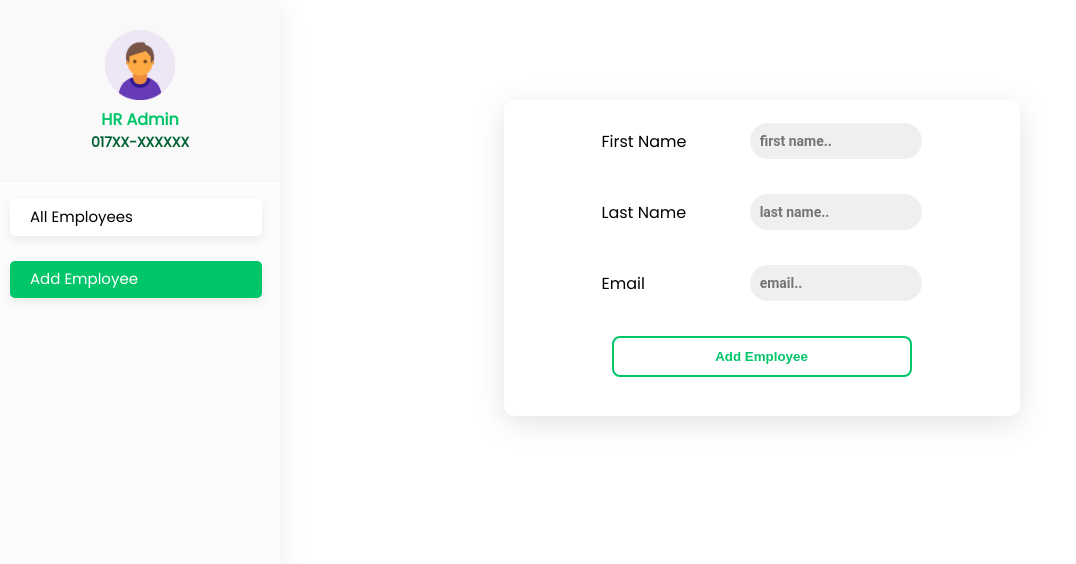
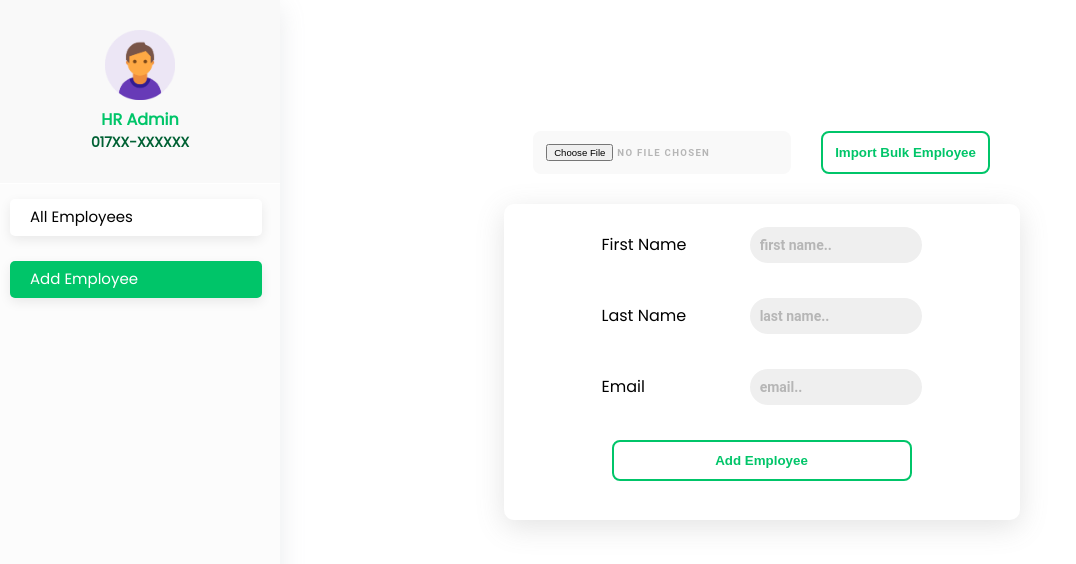
Before and after one commit to Farhan-meb/hr-management-taks-frontend, a React (Create React App) app: page /add-employee in a window 1280 px wide. Shown: the top 564 px of the page, without its empty margins (0-1076 px from the left). Built offline with nearby package versions, Linux system fonts and the light colour scheme.

Commit message:
updated........

```diff
--- a/src/assets/css/main.css
+++ b/src/assets/css/main.css
@@ -22,7 +22,7 @@
     justify-content: space-around;
 }
 
-.jc-end{
+.jc-end {
     justify-content: end;
 }
 
@@ -50,7 +50,7 @@
     gap: 20px;
 }
 
-.gap-60{
+.gap-60 {
     gap: 60px;
 }
 
@@ -98,7 +98,7 @@
     margin-top: 20px;
 }
 
-.mt-30{
+.mt-30 {
     margin-top: 30px;
 }
 
@@ -118,7 +118,7 @@
     margin-bottom: 15px;
 }
 
-.ml-5{
+.ml-5 {
     margin-left: 5px;
 }
 
@@ -134,7 +134,7 @@
     margin-left: 40px;
 }
 
-.ml-140{
+.ml-140 {
     margin-left: 140px;
 }
 
@@ -177,7 +177,7 @@
     color: gray;
 }
 
-.text-red{
+.text-red {
     color: red;
 }
 
@@ -209,7 +209,7 @@
     width: 250px;
 }
 
-.wd-200{
+.wd-200 {
     width: 200px;
 }
 
@@ -221,7 +221,7 @@
     width: 90%;
 }
 
-.wd-100{
+.wd-100 {
     width: 100%;
 }
 
@@ -237,11 +237,11 @@
     color: rgba(51, 171, 229, 1);
 }
 
-.blue{
+.blue {
     background-color: #33abe5;
 }
 
-.silver{
+.silver {
     background-color: #c4c4c4;
 }
 
@@ -255,3 +255,7 @@
     font-size: 13px;
     color: #ff0000;
 }
+
+input::placeholder {
+    color: rgb(182, 182, 182);
+}
--- a/src/components/Employee/AddBulkEmployee/AddBulkEmployee.jsx
+++ b/src/components/Employee/AddBulkEmployee/AddBulkEmployee.jsx
@@ -14,6 +14,7 @@
                         type="file"
                         name="file"
                         accept="*.csv"
+                        required
                     />
                     <button className="btn">
                         {loader ? (
--- a/src/components/Employee/AddBulkEmployee/AddBulkEmployee.scss
+++ b/src/components/Employee/AddBulkEmployee/AddBulkEmployee.scss
@@ -11,6 +11,11 @@
             font-weight: bold;
             border-radius: 8px;
             color: rgb(182, 182, 182);
+            outline: none;
+            text-transform: uppercase;
+            letter-spacing: 1.3px;
+            font-size: 0.6rem;
+            cursor: pointer;
         }
 
         .btn {
--- a/src/components/Employee/AddEmployee/AddEmployeeForm.scss
+++ b/src/components/Employee/AddEmployee/AddEmployeeForm.scss
@@ -14,6 +14,7 @@
 
         .form-field {
             text-align: right;
+
             .input {
                 width: 70%;
                 border: none;
@@ -23,6 +24,12 @@
                 font-weight: bold;
                 font-size: 14px;
                 color: #1b1b1b;
+
+                &:placeholder {
+                    /* Chrome, Firefox, Opera, Safari 10.1+ */
+                    color: red;
+                    opacity: 1; /* Firefox */
+                }
 
                 &:focus {
                     outline: none;
@@ -61,3 +68,5 @@
         }
     }
 }
+
+/*Latest modern browsers */
--- a/src/pages/AddEmployee/AddEmployee.jsx
+++ b/src/pages/AddEmployee/AddEmployee.jsx
@@ -6,6 +6,7 @@
 import "react-toastify/dist/ReactToastify.css";
 import "./AddEmployee.scss";
 import AddEmployeeForm from "../../components/Employee/AddEmployee/AddEmployeeForm";
+import AddBulkEmployee from "../../components/Employee/AddBulkEmployee/AddBulkEmployee";
 
 const AddEmployee = () => {
     const [firstName, setFirstName] = useState("");
@@ -43,6 +44,8 @@
                 <Helmet>
                     <title>Add Employee</title>
                 </Helmet>
+                <div className="add-employee">
+                    <AddBulkEmployee />
                     <div className="form">
                         <AddEmployeeForm
                             firstName={firstName}
@@ -54,6 +57,7 @@
                             handleAddEmployee={handleAddEmployee}
                             loader={loader}
                         />
+                    </div>
                 </div>
             </div>
             <ToastContainer
--- a/src/pages/AddEmployee/AddEmployee.scss
+++ b/src/pages/AddEmployee/AddEmployee.scss
@@ -4,6 +4,16 @@
     margin-top: 100px;
     width: 100%;
     min-height: calc(100vh - 100px);
+
+    .add-employee {
+        height: 450px;
+        display: flex;
+        flex-direction: column;
+        align-items: center;
+        /* text-align: center; */
+        justify-content: center;
+        gap: 30px;
+
         .form {
             height: 270px;
             width: 470px;
@@ -12,3 +22,4 @@
             box-shadow: rgb(114 114 114 / 20%) 0px 7px 29px 0px;
         }
     }
+}
--- a/src/pages/home/Home.jsx
+++ b/src/pages/home/Home.jsx
@@ -118,7 +118,6 @@
                 <h4 className="header-text">HR-Management / Employee List</h4>
 
                 <div className="home-action">
-                    <AddBulkEmployee loader={loader} />
                     <button className="home-button" onClick={openEmailModal}>
                         Send Email
                     </button>
--- a/src/pages/home/Home.scss
+++ b/src/pages/home/Home.scss
@@ -11,17 +11,16 @@
         display: flex;
         height: 0px;
         line-height: 28px;
-        margin-top: 60px;
-        margin-bottom: 100px;
+        margin-top: 100px;
         color: #040b58;
     }
 
     .home-action {
-        width: 90%;
+        width: 80%;
         height: 80px;
         display: flex;
         align-items: center;
-        justify-content: space-between;
+        justify-content: flex-end;
         gap: 50px;
 
         .home-button {
```
Lines whose indentation alone changed are shown as unchanged.
